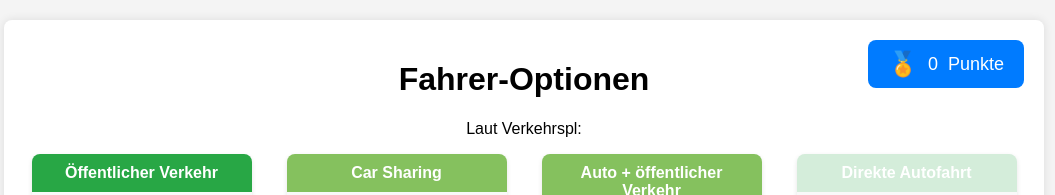
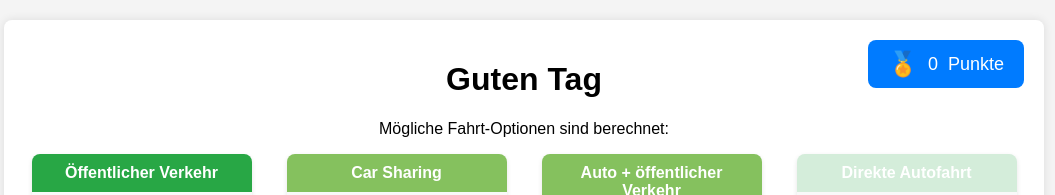
Before and after one commit to tarikyildirim/Car-Sharing, a plain HTML site: page test.html in a window 1280 px wide. Shown: the top 195 px of the page, without its empty margins (116-1171 px from the left). Drawn offline with Linux system fonts and the light colour scheme.

Commit message:
small corrections

```diff
--- a/test.html
+++ b/test.html
@@ -170,8 +170,8 @@
     </div>
 
     <div class="header">
-      <h1>Fahrer-Optionen</h1>
-      <p>Laut Verkehrspl:</p>
+      <h1>Guten Tag</h1>
+      <p>Mögliche Fahrt-Optionen sind berechnet:</p>
     </div>
     <div class="options-grid">
       <!-- Option 1 -->
```
Also changed, not shown: images/park-public.jpg.
